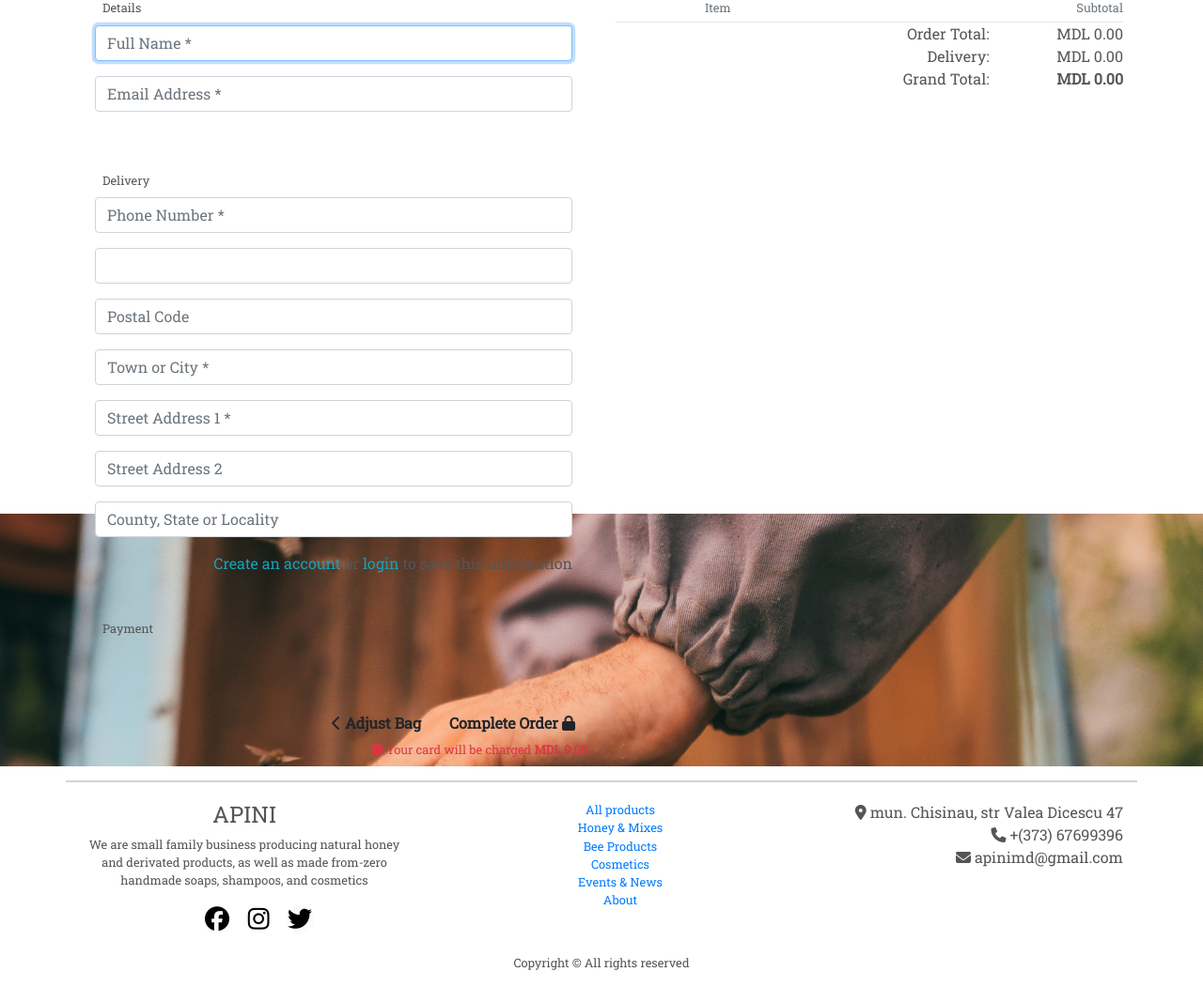
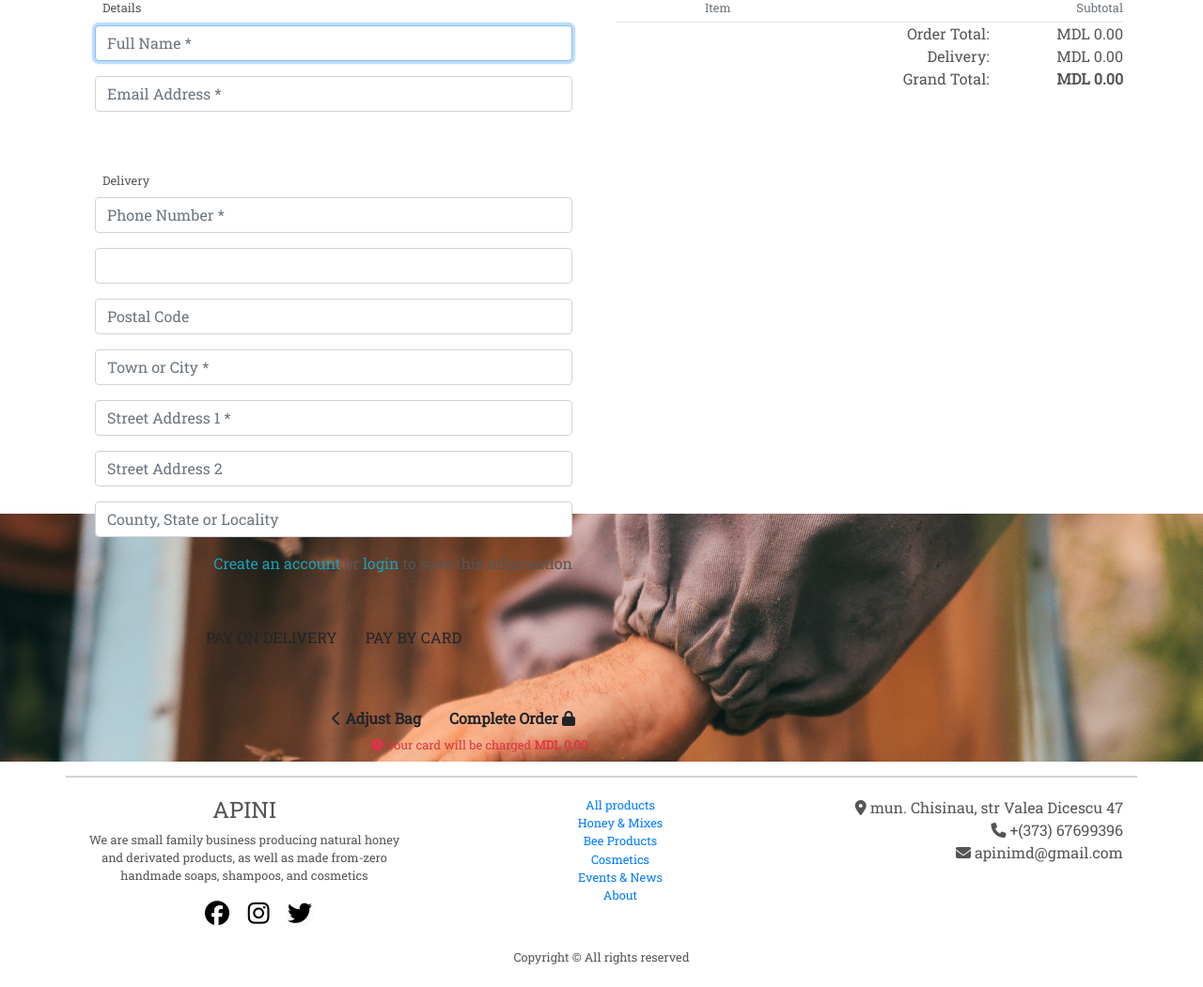
Before and after one commit to xz3t/milestone-4, a Django app: template checkout/templates/checkout/checkout.html in a window 1280 px wide. Shown: the part 253-1304 px from the top of the page at 94% size. After the commit the page ends 1280 px from the top, so only its background shows below. Run offline with Django 3.2, Linux system fonts and the light colour scheme; the template is opened without the code that fills it: values that come from a table or form of the project are taken from there, others are empty; tables that the repository leaves empty hold one stand-in row (values such as "Sample post"); parts of the project's set-up code (start-up, migrations or seed data) failed here and were passed over; some libraries are stand-ins or nearby versions.

Commit message:
Add order_option div to give user a choice to pay on delivery or by card

```diff
--- a/checkout/static/checkout/css/checkout.css
+++ b/checkout/static/checkout/css/checkout.css
@@ -0,0 +1,3 @@
+.payment {
+    display: none;
+}
--- a/checkout/templates/checkout/checkout.html
+++ b/checkout/templates/checkout/checkout.html
@@ -102,6 +102,15 @@
 							{% endif %}
 						</div>
                     </fieldset>
+                    <div class="order_option text-center">
+                        <button class="btn rounded-0">
+                            <span class="text-uppercase">{% trans 'Pay on delivery' %}</span>
+                        </button>
+                        <button id="toggle" class="btn rounded-0">
+                            <span class="text-uppercase">{% trans 'Pay by card' %}</span>
+                        </button>
+                    </div>
+                    <div class="payment">
                     <fieldset class="px-3">
                         <legend class="fieldset-label small text-black px-2 w-auto">{% trans 'Payment' %}</legend>
                         <!-- A Stripe card element will go here -->
@@ -110,7 +119,7 @@
                         <!-- Used to display form errors -->
                         <div class="mb-3 text-danger" id="card-errors" role="alert"></div>
                     </fieldset>
-
+                    </div>
                     <div class="submit-button text-right mt-5 mb-2">
 						<a href="{% url 'view_bag' %}" class="btn btn-outline-black rounded-0">
 							<span class="icon">
@@ -136,3 +145,16 @@
         </div>
     </div>
 {% endblock %}
+
+{% block postloadjs %}
+{{ block.super }}
+
+<script type="text/javascript">
+    $(document).ready(function() {
+            $("#toggle").click(function(){
+            $(".payment").toggle();
+        });
+    });
+</script>
+
+{% endblock %}
```
